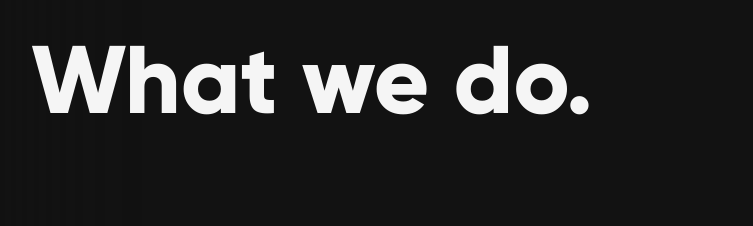
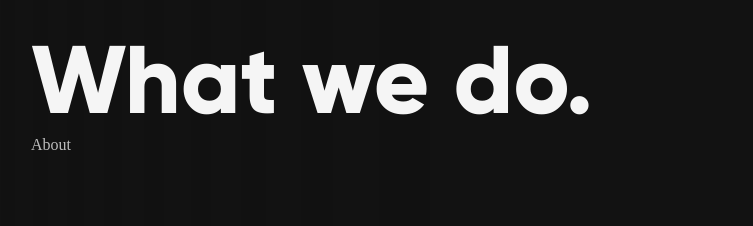
Before and after one commit to EnigmaVSSUT/EnigmaCMS-FrontEnd, a Next.js app: page / in a window 1280 px wide. Shown: the part 840-1066 px from the top of the page, without its empty margins (1-754 px from the left). Built offline with nearby package versions, Linux system fonts and the light colour scheme.

Commit message:
feat: link component

```diff
--- /dev/null
+++ b/components/common/EnigmaLink.jsx
@@ -0,0 +1,59 @@
+import { Link, Stack, Box } from "@mui/material"
+import { ArrowForward } from "@mui/icons-material"
+
+import { Link as NextLink } from "next/link"
+
+const EnigmaLink = () => {
+	return (
+		<Stack
+      direction="row"
+      position="relative"
+      gap="8px"
+      alignItems="center"
+      sx={{
+        width: "fit-content",
+        "&:hover": {
+          "& .MuiSvgIcon-root": {
+            transform: "translateX(0px)",
+            opacity: 1
+          },
+          "& .MuiBox-root": {
+            width: "100%"
+          }
+        }
+      }}
+    >
+      <Link
+				component={NextLink}
+				href='/about'
+				color='text.subtitle'
+			>
+				About
+			</Link>
+      <ArrowForward
+        fontSize="12px"
+				color='primary'
+        sx={{
+          position: "relative",
+          transform: "translateX(-18px)",
+          opacity: 0,
+          transition: "transform 300ms"
+        }}
+      />
+      <Box
+        sx={{
+          position: "absolute",
+          bottom: "-4px",
+          left: "0",
+          width: "0%",
+          height: "2px",
+          bgcolor: "primary.main",
+          borderRadius: "10px",
+          transition: "width 300ms"
+        }}
+      />
+    </Stack>
+	)
+}
+
+export default EnigmaLink
--- a/components/cursor/Cursor.jsx
+++ b/components/cursor/Cursor.jsx
@@ -2,11 +2,13 @@ import { useLayoutEffect, useRef, useState } from "react"
 import { motion } from "framer-motion"
 import useCursorStore from "lib/store/useCursorPositionStore"
 import { useMediaQuery } from "@mui/material"
+import { useTheme } from "@emotion/react"
 
 const Cursor = () => {
 	const cursorRef = useRef(null)
 	const [showCursor, x, y, setCursorPosition, isHovering, cursorBackgroundColor, setCursorVisibility] = useCursorStore(state => [state.showCursor, state.x, state.y, state.setCursorPosition, state.isHovering, state.cursorBackgroundColor, state.setCursorVisibility])
 	const isTouchDevice = useMediaQuery('(pointer: coarse)')
+	const theme = useTheme()
 
 	useLayoutEffect(() => {
 		const mouseMove = e => {
@@ -44,7 +46,7 @@ const Cursor = () => {
 				position: 'fixed',
 				backgroundColor: cursorBackgroundColor,
 				border: '1px solid',
-				borderColor: 'AppWorkspace',
+				borderColor: theme.palette.border.default,
 				borderRadius: '50%',
 				pointerEvents: 'none',
 				zIndex: 99999,
--- a/components/home/Services.jsx
+++ b/components/home/Services.jsx
@@ -1,4 +1,5 @@
 import { Stack, Typography } from "@mui/material"
+import EnigmaLink from "../common/EnigmaLink"
 
 const Services = () => {
 	return (
@@ -12,6 +13,7 @@ const Services = () => {
 			>
 				What we do.
 			</Typography>
+			<EnigmaLink />
 		</Stack>
 	)
 }
--- a/layout/AnimatePage.jsx
+++ b/layout/AnimatePage.jsx
@@ -29,7 +29,7 @@ const AnimatePage = ({ children }) => {
 				display: 'flex',
 				flexDirection: 'column',
 				flexGrow: 1,
-				backdropFilter: 'blur(80px)'
+				backdropFilter: 'blur(200px)'
 			}}
 		>
 			{ children }
--- a/layout/BackgroundBlob.jsx
+++ b/layout/BackgroundBlob.jsx
@@ -11,7 +11,7 @@ const BackgroundBlob = () => {
 			animate={{
 				rotate: 360,
 				transition: {
-					duration: 6,
+					duration: 3,
 					repeat: Infinity,
 					repeatType: 'loop',
 					ease: 'linear'
@@ -23,9 +23,8 @@ const BackgroundBlob = () => {
 				position: 'fixed',
 				left: x - 100,
 				top: y - 100,
-				background: `linear-gradient(to right, #000000, #35ff1f)`,
+				background: `linear-gradient(to right, #2BC96D, #D3D3D3)`,
 				borderRadius: '200px',
-				filter: 'blur(80px)',
 				zIndex: 0,
 			}}
 		/>
--- a/layout/appbar/Header.jsx
+++ b/layout/appbar/Header.jsx
@@ -5,6 +5,10 @@ const Header = () => {
 	return (
 		<AppBar
 			position="sticky"
+			sx={{
+				backgroundColor: '#12121240',
+				backdropFilter: 'blur(200px)'
+			}}
 		>
 			<Stack
 				direction='row'
--- a/layout/footer/Footer.jsx
+++ b/layout/footer/Footer.jsx
@@ -7,7 +7,11 @@ const Footer = () => {
 			alignItems='center'
 			borderTop='1px solid'
 			borderColor='divider'
-			bgcolor='background.default'
+			// bgcolor='background.default'
+			sx={{
+				background: '#12121240',
+				backdropFilter: 'blur(200px)'
+			}}
 		>
 			<Typography
 				color='text.body'
--- a/styles/globals.css
+++ b/styles/globals.css
@@ -38,3 +38,8 @@ body {
 ::-webkit-scrollbar-button {
 	display: none;
 }
+
+a, a:visited, a:hover, a:focus {
+	text-transform: none;
+	text-decoration: none;
+}
--- a/theme/options/components.js
+++ b/theme/options/components.js
@@ -17,6 +17,11 @@ const componentOptions = {
 				fontWeight: 500
 			}
 		}
+	},
+	MuiLink: {
+		defaultProps: {
+			underline: 'none'
+		}
 	}
 }
 
--- a/theme/options/palette.js
+++ b/theme/options/palette.js
@@ -16,13 +16,19 @@ const paletteOptions = {
 		main: '#35ff1f',
 		dark: '#35ff1f'
 	},
+	appBar: {
+		main: '#12121270'
+	},
 	background: {
-		default: '#121212'
+		default: '#121212',
 	},
 	text: {
 		title: grey[100],
 		subtitle: grey[400],
 		body: grey[500]
+	},
+	border: {
+		default: '#ffffff'
 	}
 }
 
```
